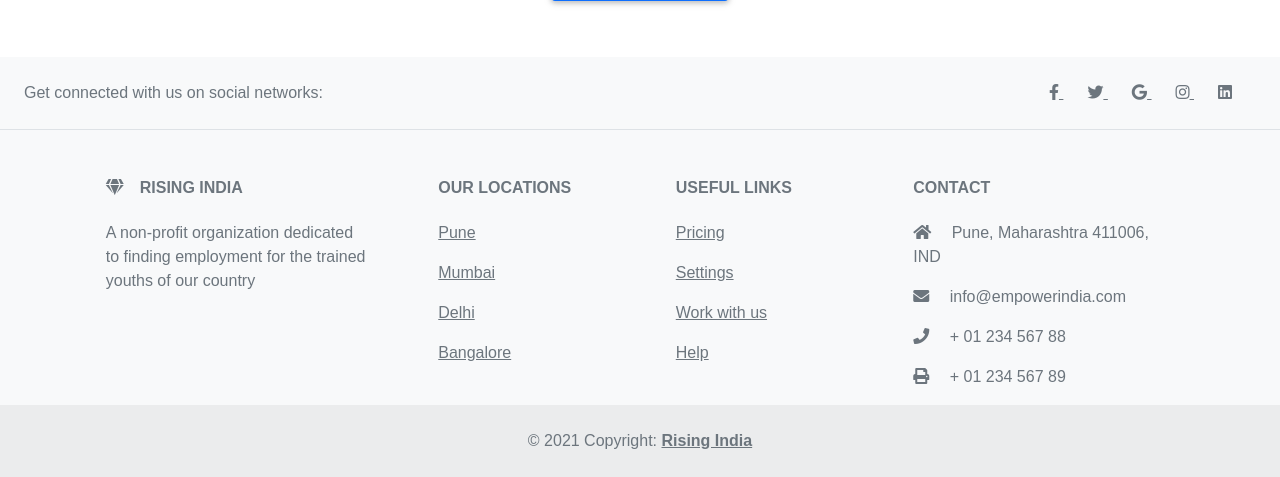
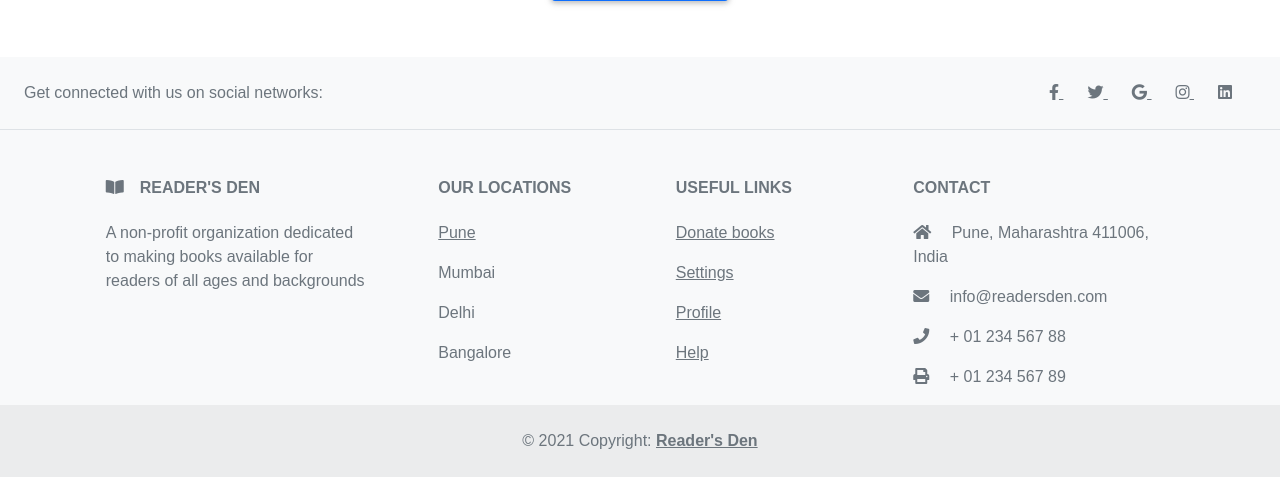
Before and after one commit to akashsivanandan99/ReadersDen, a Django app: page /test in a window 1280 px wide. Shown: the part 553-1030 px from the top of the page. Run offline with Django 3.2, Linux system fonts and the light colour scheme; some libraries are stand-ins or nearby versions.

Commit message:
Changed the information present in the footer to be accurate, and also removed the anchor tags from a lot of unneeded places

```diff
--- a/templates/footer.html
+++ b/templates/footer.html
@@ -47,10 +47,10 @@
         <div class="col-md-3 col-lg-4 col-xl-3 mx-auto mb-4">
           <!-- Content -->
           <h6 class="text-uppercase fw-bold mb-4">
-            <i class="fas fa-gem me-3"></i>Rising India
+            <i class="fas fa-book-open me-3"></i>Reader's Den
           </h6>
           <p>
-           A non-profit organization dedicated to finding employment for the trained youths of our country
+           A non-profit organization dedicated to making books available for readers of all ages and backgrounds
           </p>
         </div>
         <!-- Grid column -->
@@ -65,13 +65,13 @@
             <a href="/services/Pune" class="text-reset">Pune</a>
           </p>
           <p>
-            <a href="/services/Mumbai" class="text-reset">Mumbai</a>
+           Mumbai
           </p>
           <p>
-            <a href="/services/Delhi" class="text-reset">Delhi</a>
+           Delhi
           </p>
           <p>
-            <a href="/services/Bangalore" class="text-reset">Bangalore</a>
+            Bangalore
           </p>
         </div>
         <!-- Grid column -->
@@ -83,13 +83,13 @@
             Useful links
           </h6>
           <p>
-            <a href="#!" class="text-reset">Pricing</a>
+            <a href="#!" class="text-reset">Donate books</a>
           </p>
           <p>
             <a href="#!" class="text-reset">Settings</a>
           </p>
           <p>
-            <a href="account/signup/professional" class="text-reset">Work with us</a>
+            <a href="account/signup/professional" class="text-reset">Profile</a>
           </p>
           <p>
             <a href="#!" class="text-reset">Help</a>
@@ -103,10 +103,10 @@
           <h6 class="text-uppercase fw-bold mb-4">
             Contact
           </h6>
-          <p><i class="fas fa-home me-3"></i> Pune, Maharashtra 411006, IND</p>
+          <p><i class="fas fa-home me-3"></i> Pune, Maharashtra 411006, India</p>
           <p>
             <i class="fas fa-envelope me-3"></i>
-            info@empowerindia.com
+            info@readersden.com
           </p>
           <p><i class="fas fa-phone me-3"></i> + 01 234 567 88</p>
           <p><i class="fas fa-print me-3"></i> + 01 234 567 89</p>
@@ -121,7 +121,7 @@
   <!-- Copyright -->
   <div class="text-center p-4" style="background-color: rgba(0, 0, 0, 0.05);">
     © 2021 Copyright:
-    <a class="text-reset fw-bold" href="#">Rising India</a>
+    <a class="text-reset fw-bold" href="#">Reader's Den</a>
   </div>
   <!-- Copyright -->
 </footer>
```
